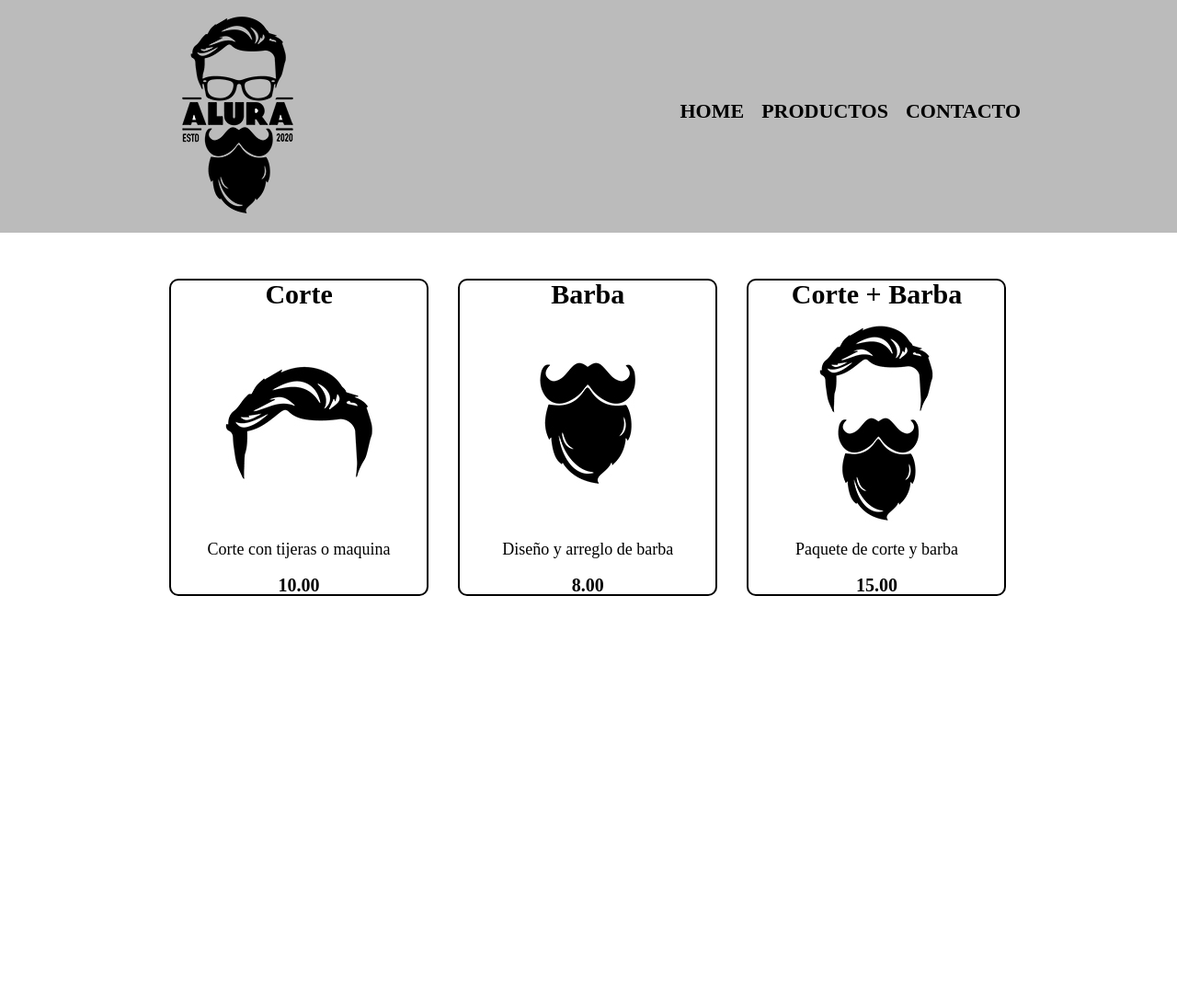
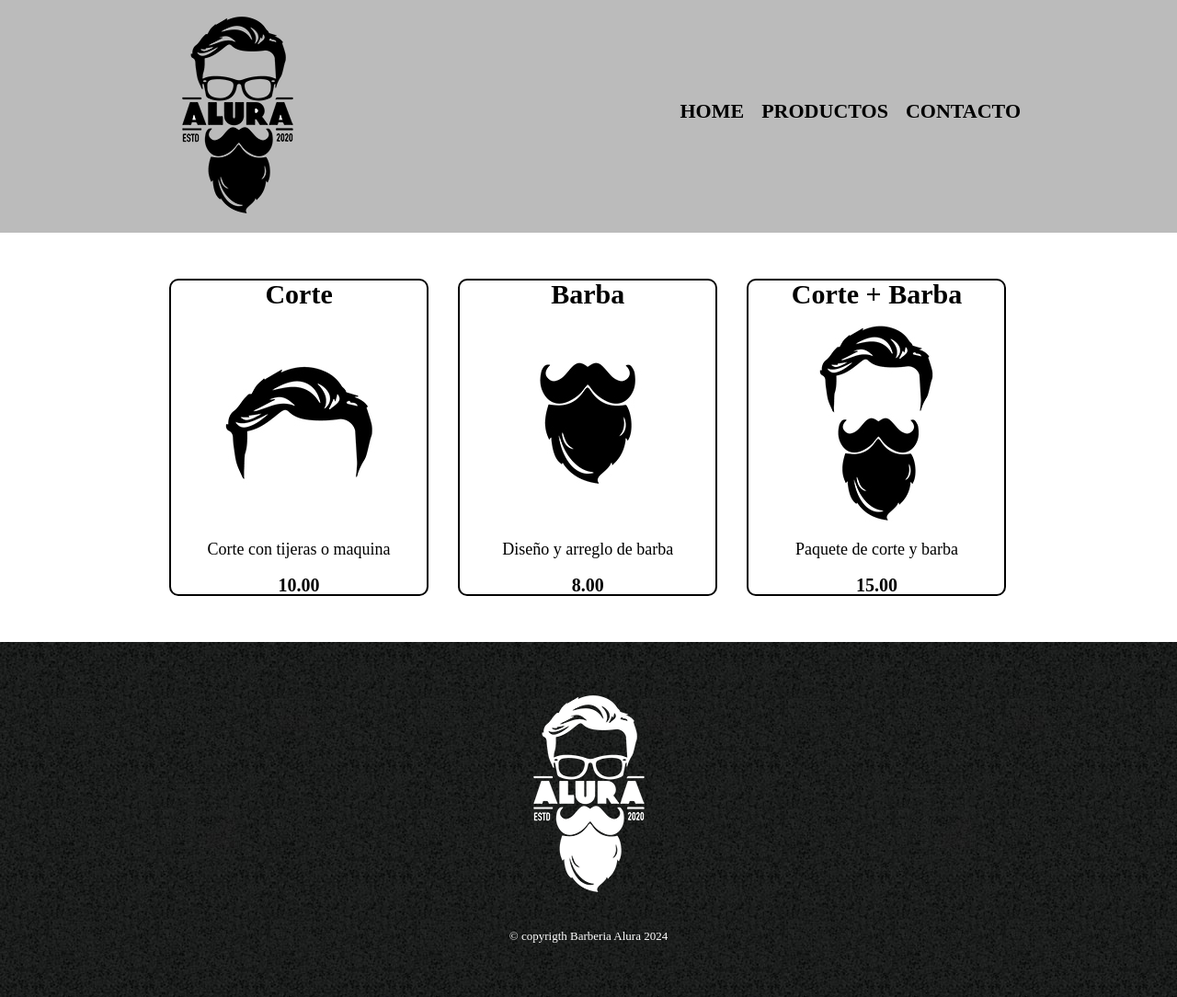
Before and after one commit to Ozkin123/practiaHtmlAlura1, a plain HTML site: page productos.html in a window 1280 px wide. Shown: the whole page at 92% size. Before the commit the page ends 800 px from the top, so only its background shows below. Drawn offline with Linux system fonts and the light colour scheme.

Commit message:
finalizando productos

```diff
--- a/productos.css
+++ b/productos.css
@@ -79,3 +79,15 @@ nav a:hover{
     font-weight: bold;
     margin-top: 20px;
 }
+
+footer{
+    text-align: center;
+    background: url(imagenes/bg.jpg);
+    padding: 40px;
+}
+
+.copyrigth{
+    color: #FFFFFF;
+    font-size: 13px;
+    margin: 20px;
+}
--- a/productos.html
+++ b/productos.html
@@ -49,5 +49,10 @@
 
         </main>
 
+        <footer>
+            <img src="imagenes/logo-blanco.png">
+            <p class="copyrigth">&copy copyrigth Barberia Alura 2024</p>
+        </footer>
+
     </body>
 </html>
```
